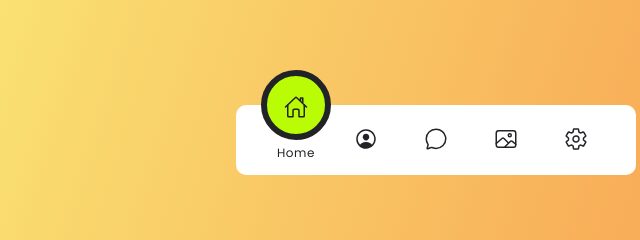
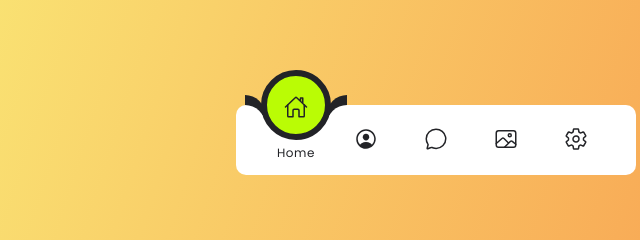
Before and after one commit to Yooggg/site, a plain HTML site: page index.html in a window 1280 px wide. Shown: the part 260-500 px from the top of the page, 204-844 px from the left. Drawn offline with nearby package versions, Linux system fonts and the light colour scheme.

Commit message:
Update style.css

```diff
--- a/style.css
+++ b/style.css
@@ -97,7 +97,7 @@ body
     border: 6px solid var(--clr);
     transition: 0.5s;
 }
-/* .indicator::before
+.indicator::before
 {
     content: '';
     position: absolute;
@@ -120,7 +120,7 @@ body
     background: transparent;
     border-top-left-radius: 20px ;
     box-shadow: 0px -10px 0 0 var(--clr);
-} */
+}
 
 
 .navigation ul li:nth-child(1).active ~ .indicator
```
